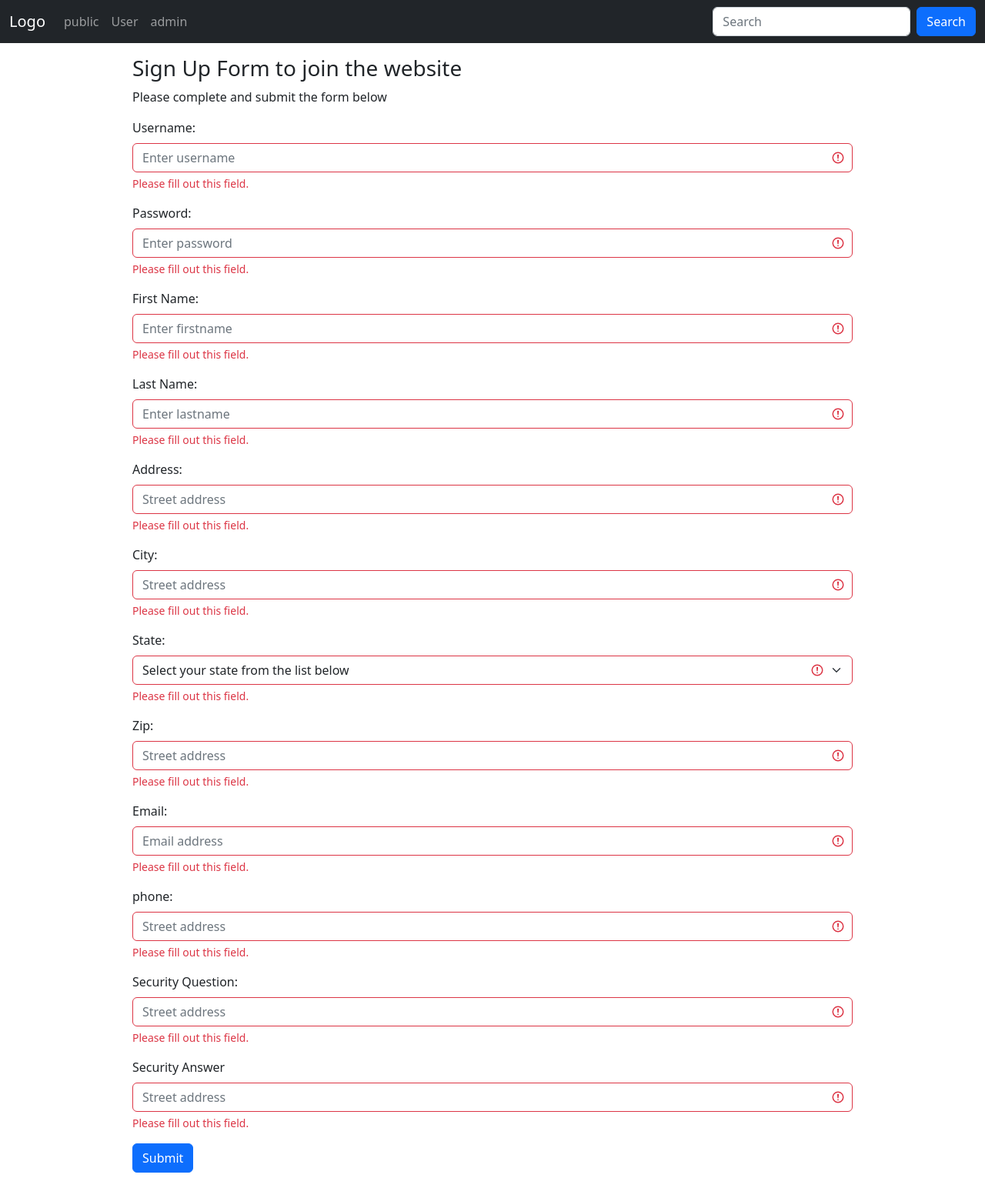
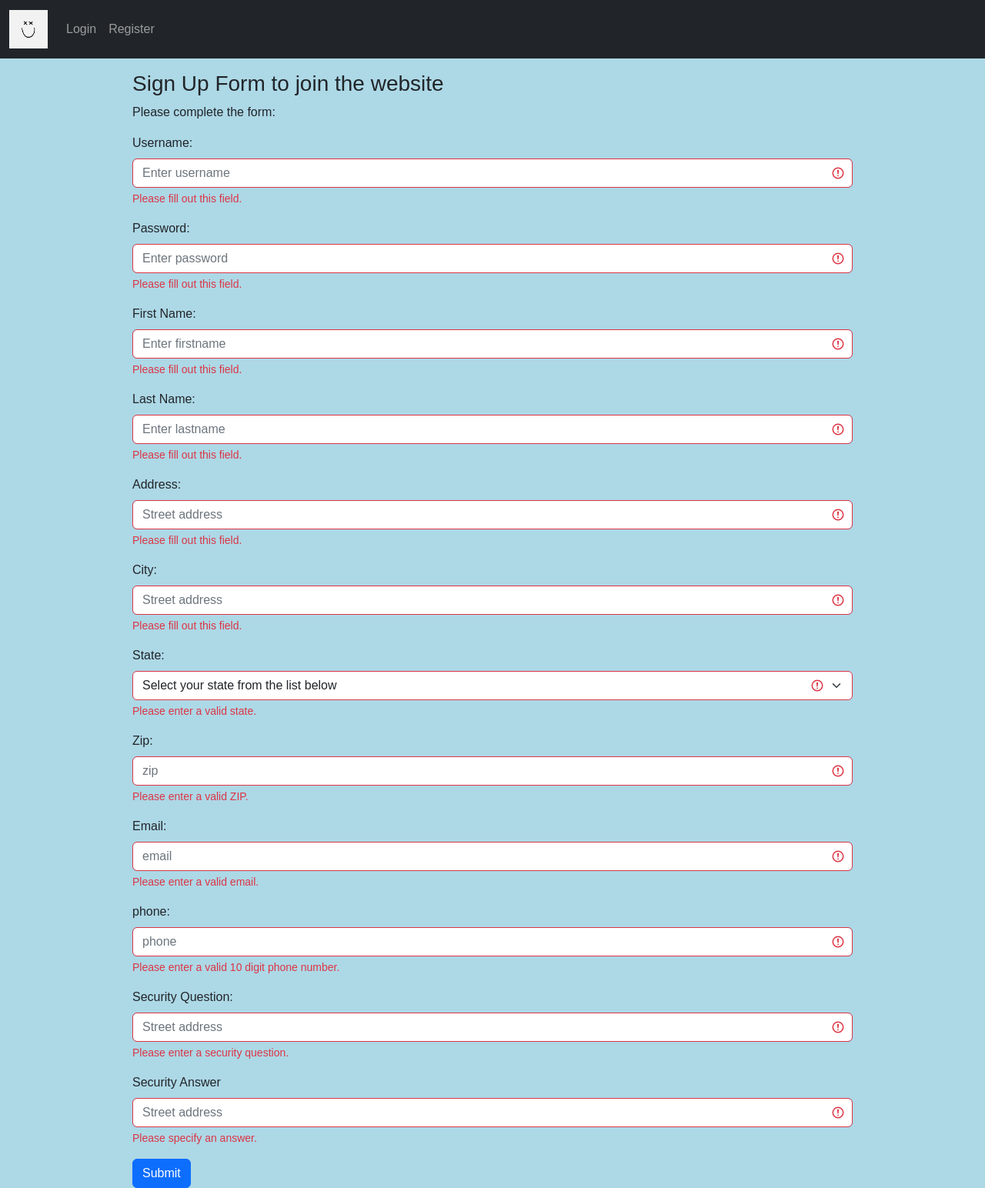
Before and after one commit to ShakiAuston/GITLAB, a PHP site: page /signup.php in a window 1280 px wide. Shown: the whole page at 77% size. Run offline with PHP 8.4, Linux system fonts and the light colour scheme.

Commit message:
Major bugfixes
Updated placeholders to remove spaces
Updated invalid feedback text
replaced hard-coded navbar with header.php

```diff
--- a/signup.php
+++ b/signup.php
@@ -1,7 +1,7 @@
 <!DOCTYPE html>
 <html lang="en">
 <head>
-  <title>Bootstrap Example</title>
+  <title>Bootstrap</title>
   <meta charset="utf-8">
   <meta name="viewport" content="width=device-width, initial-scale=1">
   <link href="https://cdn.jsdelivr.net/npm/bootstrap@5.2.3/dist/css/bootstrap.min.css" rel="stylesheet">
@@ -9,34 +9,11 @@
 </head>
 <body>
 
-<nav class="navbar navbar-expand-sm navbar-dark bg-dark">
-  <div class="container-fluid">
-    <a class="navbar-brand" href="javascript:void(0)">Logo</a>
-    <button class="navbar-toggler" type="button" data-bs-toggle="collapse" data-bs-target="#mynavbar">
-      <span class="navbar-toggler-icon"></span>
-    </button>
-    <div class="collapse navbar-collapse" id="mynavbar">
-      <ul class="navbar-nav me-auto">
-        <li class="nav-item">
-          <a class="nav-link" href="public.php">public</a>
-        </li>
-        <li class="nav-item">
-            <a class="nav-link" href="user.php">User</a>
-        </li>
-        <li class="nav-item">
-          <a class="nav-link" href="admin.php">admin</a>
-        </li>
-      </ul>
-      <form class="d-flex">
-        <input class="form-control me-2" type="text" placeholder="Search">
-        <button class="btn btn-primary" type="button">Search</button>
-      </form>
-    </div>
-  </div>
-</nav>
+<?php include 'header.php'; ?>
+
 <div class="container w-75 mt-3">
   <h3>Sign Up Form to join the website</h3>
-  <p>Please complete and submit the form below</p>
+  <p>Please complete the form:</p>
 
   <form name="signup" action="signupAction.php" class="was-validated">
     <div class="mb-3 mt-3">
@@ -87,37 +64,37 @@
         <option value="NY">New York</option>
       </select>
       <div class="valid-feedback">Valid.</div>
-      <div class="invalid-feedback">Please fill out this field.</div>
+      <div class="invalid-feedback">Please enter a valid state.</div>
     </div>
       <div class="mb-3">
       <label for="addr" class="form-label">Zip:</label>
-      <input class="form-control" placeholder="Street address" name="zip" required>
+      <input class="form-control" placeholder="zip" name="zip" required>
       <div class="valid-feedback">Valid.</div>
-      <div class="invalid-feedback">Please fill out this field.</div>
+      <div class="invalid-feedback">Please enter a valid ZIP.</div>
     </div>
     <div class="mb-3">
       <label for="email" class="form-label">Email:</label>
-      <input class="form-control" placeholder="Email address" name="email" required>
+      <input class="form-control" placeholder="email" name="email" required>
       <div class="valid-feedback">Valid.</div>
-      <div class="invalid-feedback">Please fill out this field.</div>
+      <div class="invalid-feedback">Please enter a valid email.</div>
     </div>
       <div class="mb-3">
       <label for="addr" class="form-label">phone:</label>
-      <input class="form-control" placeholder="Street address" name="phone" required>
+      <input class="form-control" placeholder="phone" name="phone" required>
       <div class="valid-feedback">Valid.</div>
-      <div class="invalid-feedback">Please fill out this field.</div>
+      <div class="invalid-feedback">Please enter a valid 10 digit phone number.</div>
     </div>
       <div class="mb-3">
       <label for="addr" class="form-label">Security Question:</label>
       <input class="form-control" placeholder="Street address" name="question" required>
       <div class="valid-feedback">Valid.</div>
-      <div class="invalid-feedback">Please fill out this field.</div>
+      <div class="invalid-feedback">Please enter a security question.</div>
     </div>
       <div class="mb-3">
       <label for="addr" class="form-label">Security Answer</label>
       <input class="form-control" placeholder="Street address" name="answer" required>
       <div class="valid-feedback">Valid.</div>
-      <div class="invalid-feedback">Please fill out this field.</div>
+      <div class="invalid-feedback">Please specify an answer.</div>
     </div>
     <button type="submit" class="btn btn-primary">Submit</button>
   </form>
```
